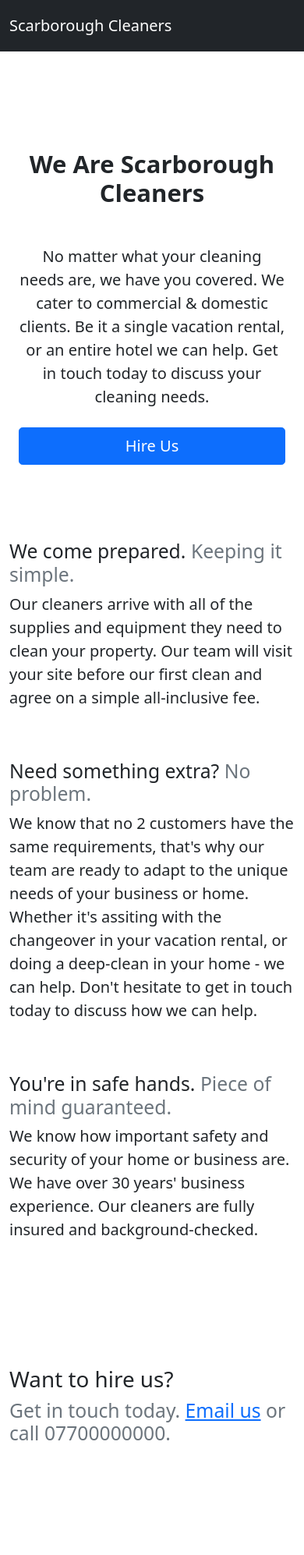
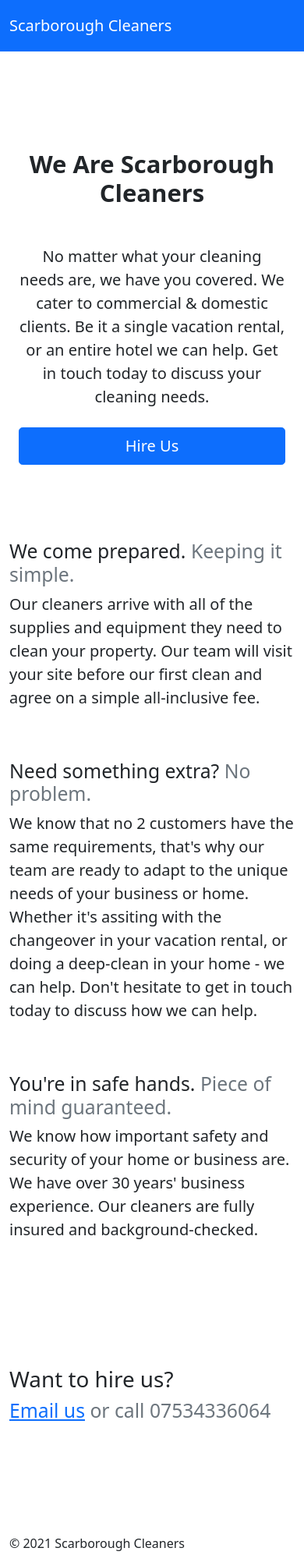
Before and after one commit to jeeegan/scarborough-cleaners, a Gatsby site: page / in a window 390 px wide. Shown: the top 1994 px of the page at 78% size. Built offline with nearby package versions, Linux system fonts and the light colour scheme; Gatsby itself is replaced by a stand-in of ours.

Commit message:
updating phone number

```diff
--- a/src/components/Contact.js
+++ b/src/components/Contact.js
@@ -5,9 +5,8 @@ const Contact = () => {
     <div id="contact" className="container col-md-5 my-5 py-5">
       <h1 className="featurette-heading mt-5">Want to hire us?</h1>
       <h2 className="text-muted mb-5">
-        <span className="text-muted">Get in touch today.</span>{" "}
         <a href="mailto:contact@scarboroughcleaners.co.uk">Email us</a>{" "}
-        <span className="text-muted">or call </span> 07700000000.
+        <span className="text-muted">or call </span> 07534336064
       </h2>
     </div>
   );
--- a/src/components/Navbar.js
+++ b/src/components/Navbar.js
@@ -2,7 +2,7 @@ import React from "react";
 
 const Navbar = () => {
   return (
-    <nav className="navbar fixed-top navbar-light bg-dark">
+    <nav className="navbar fixed-top navbar-light bg-primary">
       <div className="container-fluid">
         <span className="navbar-brand my-2 h1 text-white">
           Scarborough Cleaners
```
